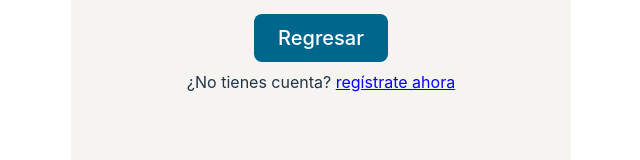
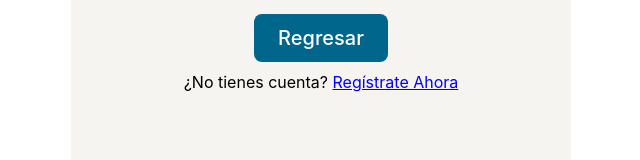
Before and after one commit to DiegoDuaS/AguaproFront, a React (Vite) app: page / in a window 1280 px wide. Both pictures are taken after a click on the picture 1185 px from the left and 37 px from the top of the page. Shown: the part 489-649 px from the top of the page, without its empty margins (319-959 px from the left). Built offline with nearby package versions, Linux system fonts and the light colour scheme; no server answers; a web font is replaced by a local one.

Commit message:
fix: now it reloads in the same page

```diff
--- a/src/App.jsx
+++ b/src/App.jsx
@@ -1,4 +1,4 @@
-import { useState } from 'react';
+import { useState, useEffect } from 'react';
 import './index.css';
 import menuIcon from './image/menuIcon.png';
 import Header from './components/header';
@@ -11,15 +11,33 @@ import LoginPage from './pages/products/login';
 import RegisterPage from './pages/products/register';
 import CheckoutPage from './pages/products/checkout';
 import AdminPage from './pages/products/AdminPage';
-import { AuthProvider } from './hooks/authProvider.jsx'; // Importa el AuthProvider
+import { AuthProvider } from './hooks/authProvider.jsx';
 import validateToken from './hooks/Auth';
 
-
 function App() {
-  const [activePage, setActivePage] = useState('Bombas de agua'); // Página activa inicial
+  const [activePage, setActivePage] = useState(null); // Estado inicial para la página activa
   const [isSidebarOpen, setIsSidebarOpen] = useState(false); // Estado para la barra lateral
   const [isCartOpen, setIsCartOpen] = useState(false); // Estado para el carrito
-  const [cartItems, setCartItems] = useState([]);  // Estado para los elementos del carrito
+  const [cartItems, setCartItems] = useState([]); // Estado para los elementos del carrito
+
+  useEffect(() => {
+    const storedPage = localStorage.getItem('activePage'); // Obtener la página almacenada
+    if (storedPage) {
+      setActivePage(storedPage); // Establecer la página almacenada como activa
+      console.log(`Página activa cargada desde localStorage: ${storedPage}`);
+    } else {
+      setActivePage('Bombas de agua'); // Página por defecto si no hay ninguna en localStorage
+      console.log(`Página activa establecida a valor por defecto: Bombas de agua`);
+    }
+  }, []);
+
+  // Guardar la página activa en localStorage cada vez que cambie
+  useEffect(() => {
+    if (activePage !== null) { // Asegurarse de que activePage no sea null antes de guardar
+      localStorage.setItem('activePage', activePage);
+      console.log(`Página activa guardada en localStorage: ${activePage}`);
+    }
+  }, [activePage]);
 
   const toggleSidebar = () => {
     setIsSidebarOpen(!isSidebarOpen);
@@ -34,15 +52,12 @@ function App() {
     console.log(token);
 
     if (!token) {
-    // No token stored, redirect to login
       setActivePage('Login');
     } else {
       const isValid = await validateToken(token);
       if (isValid) {
-      // Token is valid, redirect to admin page
         setActivePage('AdminPage');
       } else {
-      // Token is invalid, redirect to login
         setActivePage('Login');
       }
     }
--- a/src/pages/products/login.css
+++ b/src/pages/products/login.css
@@ -108,3 +108,7 @@
   cursor: pointer;
   text-decoration: underline;
 }
+
+.registerContainer{
+  color: black;
+}
--- a/src/pages/products/login.jsx
+++ b/src/pages/products/login.jsx
@@ -72,7 +72,7 @@ return (
         <div className="registerContainer">
           ¿No tienes cuenta?{' '}
           <span className="registerLink" onClick={handleRegister}>
-            regístrate ahora
+            Regístrate Ahora
           </span>
         </div>
         <div className="spacelogin"></div>
```
Lines whose indentation alone changed are shown as unchanged.
